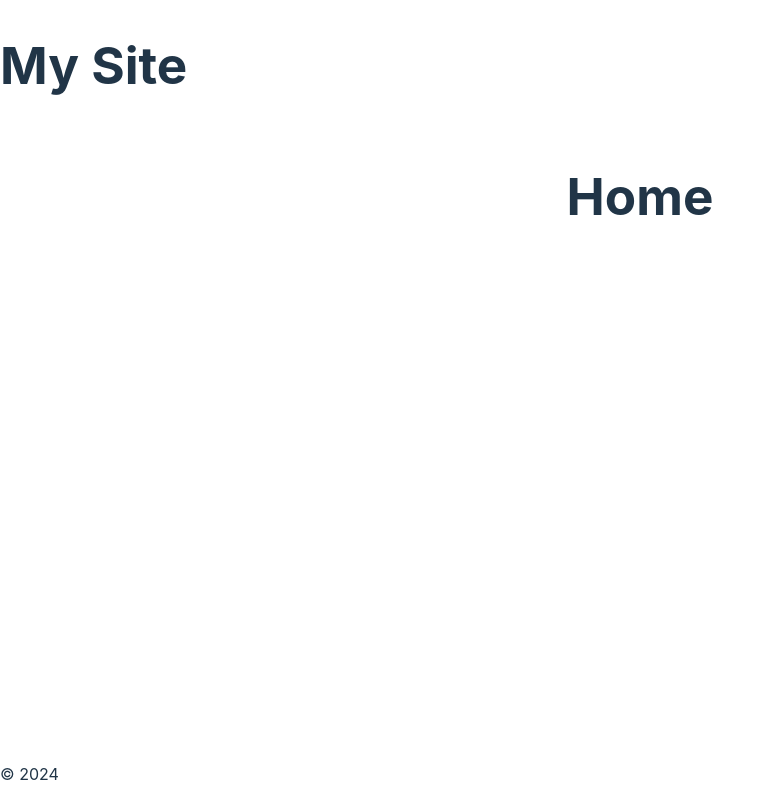
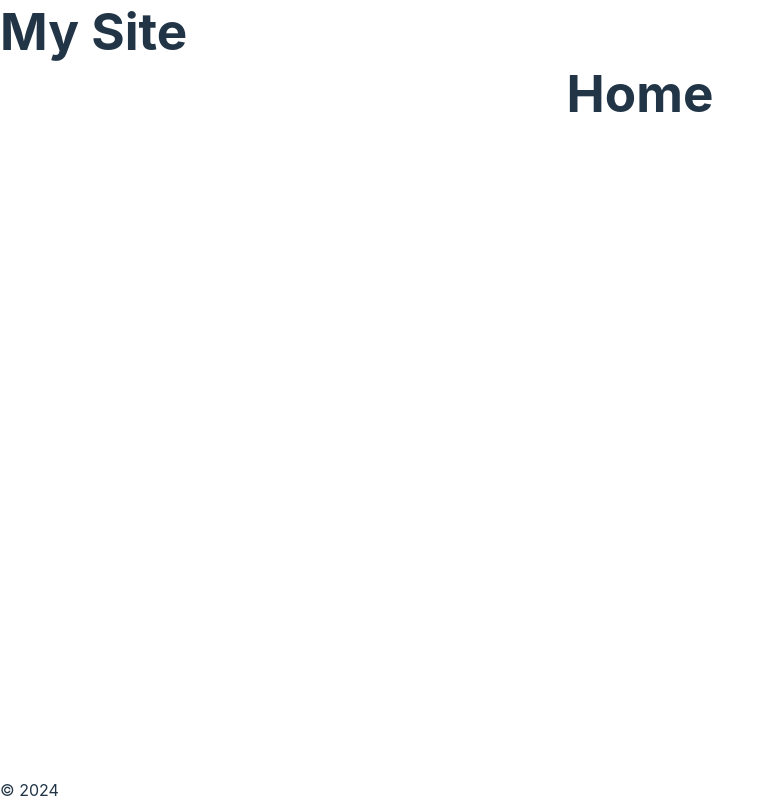
Before and after one commit to oobg/react-opencvjs, a React (Vite) app: page / in a window 1280 px wide. Shown: the whole page, without its empty margins (0-774 px from the left). Built offline with nearby package versions, Linux system fonts and the light colour scheme.

Commit message:
design: margin 및 padding 값을 body 가 아닌 전역으로 적용

```diff
--- a/src/app/assets/css/App.css
+++ b/src/app/assets/css/App.css
@@ -1,4 +1,4 @@
-body {
+* {
   margin: 0;
   padding: 0;
 }
```
